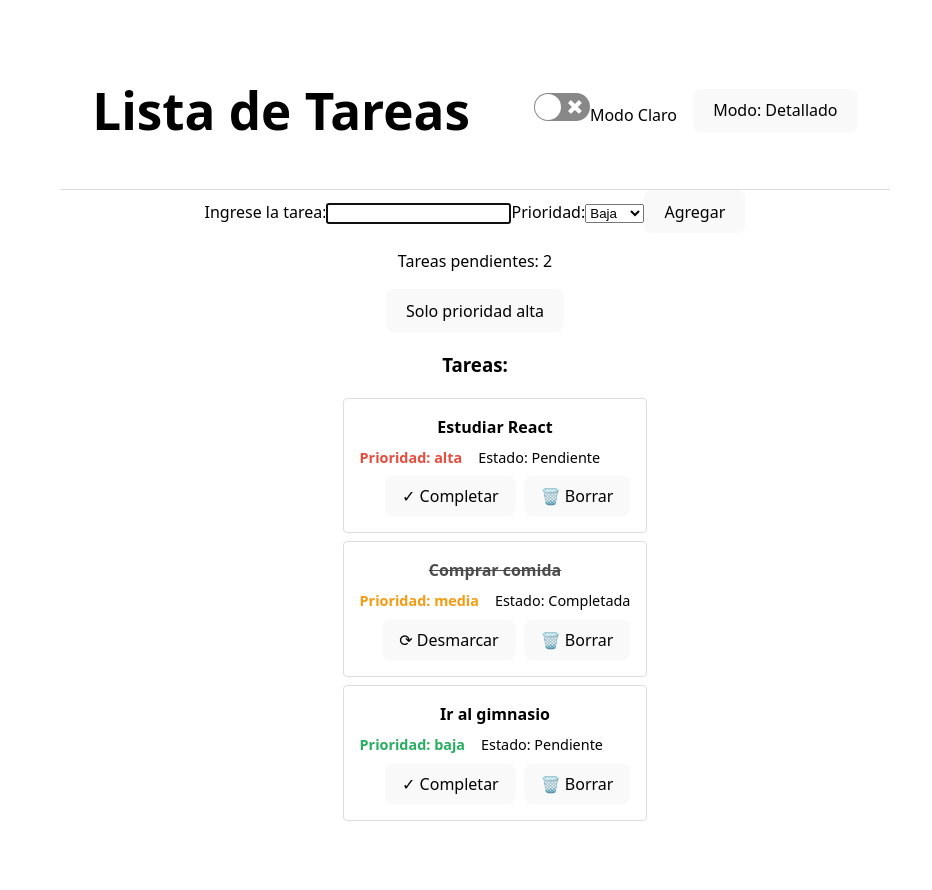
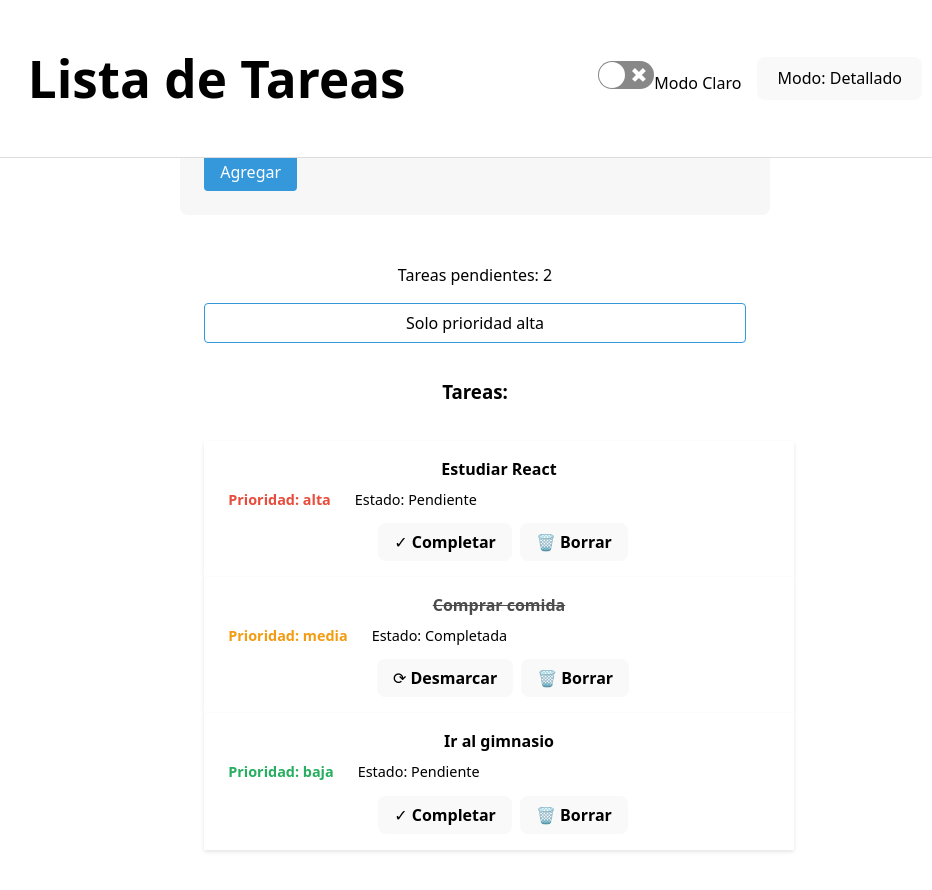
Before and after one commit to vanesaCarballido/To-DoList, a React (Vite) app in the folder vite-project/: page / in a window 1280 px wide. Shown: the top 890 px of the page, without its empty margins (165-1097 px from the left). Before the commit the page ends 864 px from the top, so only its background shows below. Built offline with nearby package versions, Linux system fonts and the light colour scheme.

Commit message:
estilos css

```diff
--- a/vite-project/src/App.css
+++ b/vite-project/src/App.css
@@ -1,8 +1,17 @@
+html, body {
+  margin: 0 auto;
+  padding: 0;
+  height: 100%;
+  width: 100%;
+  justify-content: center;
+  text-align: center;
+}
+
 .App-light {
   background-color: white;
-  height: 100vh;
+  min-height: 100vh;
+  width: 100%;
   display: flex;
-  justify-content: start;
   flex-direction: column;
   align-items: center;
   color: black;
@@ -10,9 +19,9 @@
 
 .App-dark {
   background-color: rgb(4, 4, 4);
-  height: 100vh;
+  min-height: 100vh;
+  width: 100%;
   display: flex;
-  justify-content: start;
   flex-direction: column;
   align-items: center;
   color: white;
@@ -21,10 +30,137 @@
 header {
   width: 100%;
   display: flex;
-  justify-content: space-between;
+  justify-content: space-evenly;
   align-items: center;
-  padding: 1rem 2rem;
+  padding: 1rem 0;
   border-bottom: 1px solid #ddd;
+  position: fixed;
+  top: 0;
+  z-index: 10;
+}
+
+.App-light header {
+    background-color: white;
+    border-bottom-color: #ddd;
+}
+
+.App-dark header {
+    background-color: rgb(4, 4, 4);
+    border-bottom-color: #333;
+}
+.after-header {
+  margin-top: 10rem;
+  width: 100%;
+  display: flex;
+  flex-direction: column;
+  align-items: center;
+}
+
+.taskForm {
+  width: 80%;
+  padding: 1.5rem;
+  margin: 1rem 0;
+  border-radius: 8px;
+  box-shadow: 0 4px 8px rgb(255, 255, 255, 0.1);
+}
+
+.App-dark .taskForm {
+  background-color: #1e1e1e;
+  box-shadow: 0 4px 8px rgba(255, 255, 255, 0.05);
+}
+
+.App-light .taskForm {
+  background-color: #f7f7f7;
+}
+
+.taskForm form {
+  display: flex;
+  gap: 1rem;
+  align-items: center;
+  flex-wrap: wrap;
+}
+
+.taskForm label {
+  font-weight: 500;
+  margin-right: 0.2rem;
+  white-space: nowrap;
+}
+
+.taskForm input[type="text"] {
+  flex-grow: 1;
+  padding: 0.5rem;
+  border: 1px solid #ccc;
+  border-radius: 4px;
+}
+
+.taskForm select {
+  padding: 0.5rem;
+  border: 1px solid #ccc;
+  border-radius: 4px;
+}
+
+.taskForm button {
+  padding: 0.5rem 1rem;
+  border: none;
+  border-radius: 4px;
+  background-color: #3498db;
+  color: white;
+  cursor: pointer;
+  transition: background-color 0.3s;
+}
+
+.taskForm button:hover {
+  background-color: #2980b9;
+}
+
+/* Ajustes de color para modo oscuro */
+.App-dark .taskForm input[type="text"],
+.App-dark .taskForm select {
+    background-color: #333;
+    color: white;
+    border-color: #555;
+}
+
+.taskList-container {
+  width: 80%;
+  max-width: 800px;
+  margin-top: 1rem;
+  padding-bottom: 2rem;
+  display: flex;
+  flex-direction: column;
+  align-items: center;
+}
+
+.taskList-container > p, .taskList-container > button, .taskList-container > h3 {
+    width: 100%;
+    text-align: center;
+}
+
+.taskList-container > button {
+    margin-bottom: 1rem;
+    padding: 0.5rem 1rem;
+    border: 1px solid #3498db;
+    background-color: transparent;
+    color: inherit;
+    border-radius: 4px;
+    cursor: pointer;
+    transition: all 0.3s;
+}
+
+.App-light .taskList-container > button:hover {
+    background-color: #eaf6ff;
+}
+
+.App-dark .taskList-container > button:hover {
+    background-color: #1e3a52;
+}
+
+
+/* Estilos de la Lista de Tareas */
+.taskList-container ul {
+  list-style: none;
+  padding: 0;
+  width: 100%;
 }
 
 .controls {
@@ -34,43 +170,36 @@ header {
 }
 
 .taskItem {
-  display: flex;
-  justify-content: space-between;
-  align-items: center;
-  padding: 0.5rem;
-  margin: 0.5rem 0;
-  border: 1px solid #ddd;
-  border-radius: 4px;
-  list-style: none;
+  width: 100%;
+  border-color: #ccc;
+  transition: background-color 0.3s, border-color 0.3s;
 }
 
-/* Modo compacto */
-.taskItem--compact {
-  padding: 0.3rem 0.5rem;
-  font-size: 0.9rem;
+.App-light .taskItem {
+  background-color: white;
+  box-shadow: 0 2px 4px rgba(0, 0, 0, 0.1);
 }
-
-.taskItem--compact .task-actions button {
-  padding: 0.2rem 0.4rem;
-  font-size: 0.8rem;
-  margin-left: 0.3rem;
+.App-dark .taskItem {
+  background-color: #1e1e1e;
+  box-shadow: 0 2px 4px rgba(255, 255, 255, 0.05);
+  border-color: #555;
 }
 
 /* Modo detallado */
 .taskItem--detailed {
-  padding: 1rem;
+  padding: 1rem 1.5rem;
   flex-direction: column;
   align-items: flex-start;
 }
 
 .taskItem--detailed .task-content {
   width: 100%;
-  margin-bottom: 0.5rem;
+  margin-bottom: 0.8rem;
 }
 
 .taskItem--detailed .task-details {
   display: flex;
-  gap: 1rem;
+  gap: 1.5rem;
   margin-top: 0.5rem;
   font-size: 0.9rem;
 }
@@ -78,10 +207,41 @@ header {
 .taskItem--detailed .task-actions {
   align-self: flex-end;
 }
-
+/*Botones de las tarjetas en modo detallado*/
 .taskItem--detailed .task-actions button {
   margin-left: 0.5rem;
   padding: 0.5rem 1rem;
+  border: none;
+  cursor: pointer;
+  font-weight: bold;
+  transition: background-color 0.2s;
+}
+
+/* Modo compacto */
+.taskItem--compact {
+  padding: 0.7rem 1.5rem;
+  font-size: 1rem;
+  font-size: 1rem;
+  display: flex;
+  justify-content: space-between;
+  align-items: center;
+}
+
+/*Estos son los botones que aparece en la tarjeta compacta de la tarea.*/
+.taskItem--compact .task-actions button {
+  padding: 0.2rem 0.4rem;
+  font-size: 0.8rem;
+  margin-left: 0.3rem;
+  border: none;
+  cursor: pointer;
+  border-radius: 4px;
+  background-color: #3498db;
+  color: white;
+  transition: background-color 0.2s;
+}
+
+.taskItem--compact .task-actions button:hover {
+    background-color: #2980b9;
 }
 
 /* Estados de tareas */
@@ -109,46 +269,3 @@ header {
   color: #27ae60;
   font-weight: bold;
 }
-
-#root {
-  max-width: 1280px;
-  margin: 0 auto;
-  padding: 2rem;
-  text-align: center;
-}
-
-.logo {
-  height: 6em;
-  padding: 1.5em;
-  will-change: filter;
-  transition: filter 300ms;
-}
-.logo:hover {
-  filter: drop-shadow(0 0 2em #646cffaa);
-}
-.logo.react:hover {
-  filter: drop-shadow(0 0 2em #61dafbaa);
-}
-
-@keyframes logo-spin {
-  from {
-    transform: rotate(0deg);
-  }
-  to {
-    transform: rotate(360deg);
-  }
-}
-
-@media (prefers-reduced-motion: no-preference) {
-  a:nth-of-type(2) .logo {
-    animation: logo-spin infinite 20s linear;
-  }
-}
-
-.card {
-  padding: 2em;
-}
-
-.read-the-docs {
-  color: #888;
-}
--- a/vite-project/src/App.jsx
+++ b/vite-project/src/App.jsx
@@ -72,6 +72,7 @@ function AppContent() {
               </button>
             </div>
           </header>
+          <div className='after-header'>
             <TaskForm handleAdd={handleAdd} />
             <TaskList
               todos={todos}
@@ -79,6 +80,7 @@ function AppContent() {
               onDelete={handleDelete}
             />
           </div>
+        </div>
       </DisplayModeContext.Provider>
     </div>
   );
--- a/vite-project/src/components/TaskList.jsx
+++ b/vite-project/src/components/TaskList.jsx
@@ -21,7 +21,7 @@ function TaskList({ todos, onComplete, onDelete }) {
   const tasksToShow = showHigh ? highPriorityTasks : todos;
 
   return (
-    <div>
+    <div className = "taskList-container">
       <p>Tareas pendientes: {pendingCount}</p>
 
       <button onClick={handleShowHigh}>
```
Lines whose indentation alone changed are shown as unchanged.
